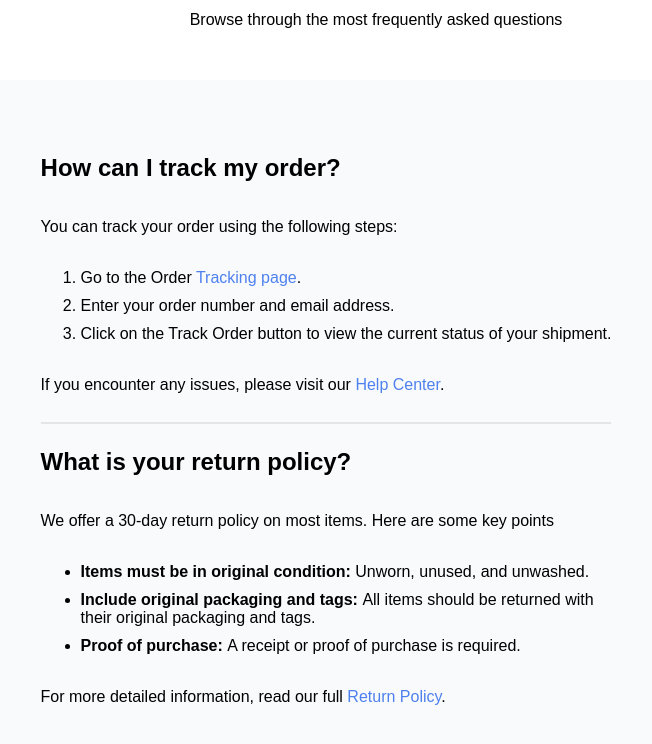
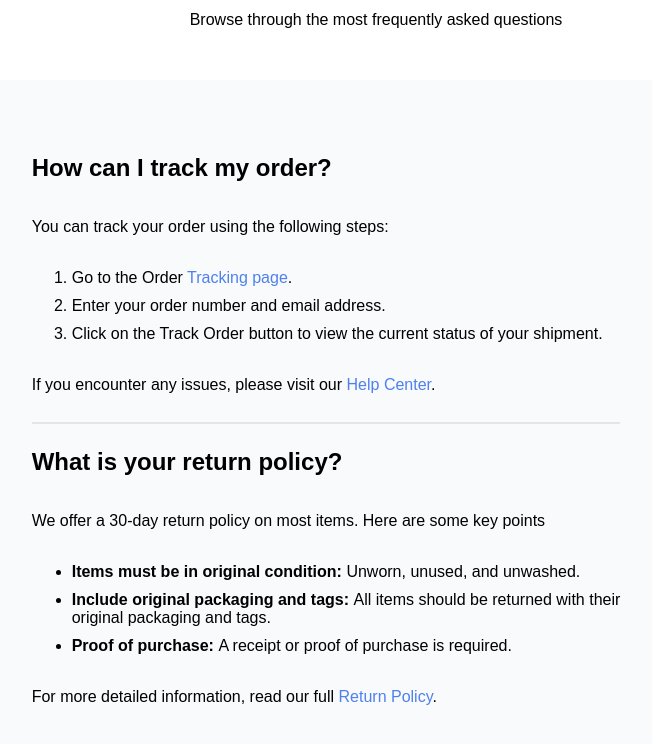
Before and after one commit to Wolfred54543/Questionnaire, a plain HTML site: page index.html in a window 1280 px wide. Shown: the part 94-838 px from the top of the page, without its empty margins (264-916 px from the left). Drawn offline with Linux system fonts and the light colour scheme.

Commit message:
final version

```diff
--- a/index.html
+++ b/index.html
@@ -26,7 +26,7 @@
             <p style="padding: 12px 0;">We offer a 30-day return policy on most items. Here are some key points</p>
             <ul>
                 <li><b>Items must be in original condition: </b>Unworn, unused, and unwashed.</li>
-                <li><b>Include original packaging and tags: </b>All items should be returned with <br> their original packaging and tags.</li>
+                <li><b>Include original packaging and tags: </b>All items should be returned with their <br> original packaging and tags.</li>
                 <li><b>Proof of purchase: </b>A receipt or proof of purchase is required.</li>
             </ul>
             <p style="padding: 12px 0;">For more detailed information, read our full <a href="#">Return Policy</a>.</p>
```
